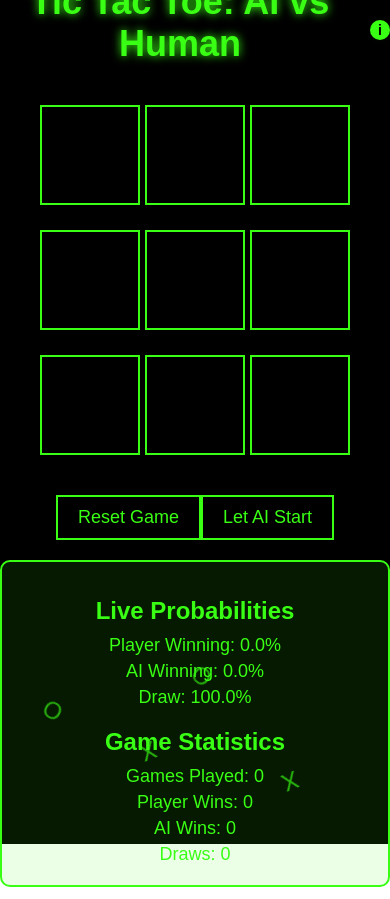
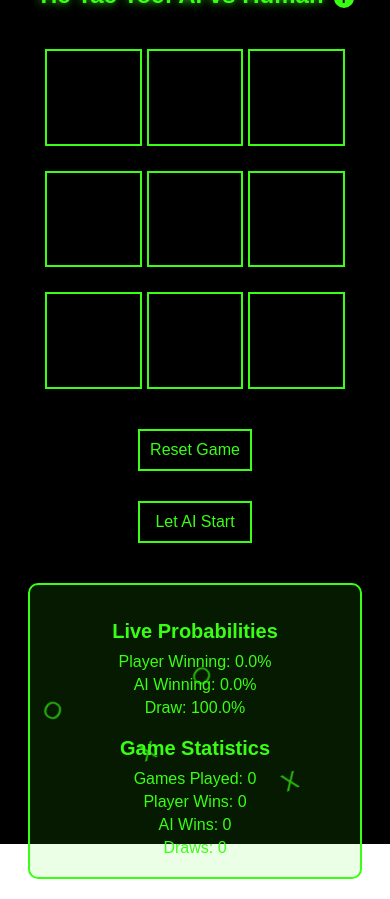
Before and after one commit to Tcby04/Tic-Tac-Toe-AI, a React (Create React App) app: page / in a window 390 px wide. Built offline with nearby package versions, Linux system fonts and the light colour scheme.

Commit message:
Update mobile UI for better responsiveness and user experience
- Improved layout and styling for mobile devices
- Adjusted font sizes and button dimensions
- Enhanced touch interactions and hover effects
- Ensured consistent appearance across different screen sizes

```diff
--- a/src/components/Game.tsx
+++ b/src/components/Game.tsx
@@ -156,18 +156,22 @@ const Game: React.FC = () => {
   const winner = checkWinner(board);
 
   return (
-    <div>
-      <h1>
+    <div className="game-container">
+      <h1 className="game-title">
         Tic Tac Toe: AI vs Human
         <InfoTooltip />
       </h1>
       <Board board={board} onMove={handleMove} />
+      <div className="game-status">
         {winner && <p>{winner === aiSymbol ? 'AI wins!' : 'You win!'}</p>}
         {!winner && board.every(cell => cell) && <p>It's a draw!</p>}
+      </div>
+      <div className="game-controls">
         <button onClick={resetGame}>Reset Game</button>
         <button onClick={toggleStartingPlayer}>
           {humanStarts ? "Let AI Start" : "Let Human Start"}
         </button>
+      </div>
       <div className="stats">
         <h2>Live Probabilities</h2>
         <p>Player Winning: {stats.player.toFixed(1)}%</p>
--- a/src/index.css
+++ b/src/index.css
@@ -1,4 +1,3 @@
-
 body, html {
   margin: 0;
   padding: 0;
@@ -28,19 +27,52 @@ body, html {
   margin: 0 auto;
 }
 
+.game-container {
+  display: flex;
+  flex-direction: column;
+  align-items: center;
+  padding: 20px;
+  max-width: 100%;
+  box-sizing: border-box;
+}
+
+.game-title {
+  font-size: 24px;
+  margin-bottom: 20px;
+  text-align: center;
+}
+
+.game-status {
+  margin: 10px 0;
+  font-size: 18px;
+  text-align: center;
+}
+
+.game-controls {
+  display: flex;
+  flex-direction: column;
+  gap: 10px;
+  margin-bottom: 20px;
+}
+
+.game-controls button {
+  width: 100%;
+  padding: 10px;
+  font-size: 16px;
+}
+
 .board {
   display: grid;
-  grid-template-columns: repeat(3, 100px);
-  grid-gap: 5px;
-  margin: 20px auto;
-  justify-content: center;
+  grid-template-columns: repeat(3, 1fr);
+  gap: 5px;
+  margin: 0 auto;
+  max-width: 300px;
+  width: 100%;
 }
 
 .cell {
-  width: 100px;
-  height: 100px;
-  font-size: 48px;
-  font-weight: bold;
+  aspect-ratio: 1 / 1;
+  font-size: 36px;
   cursor: pointer;
   background-color: transparent;
   border: 2px solid #39ff14;
@@ -86,9 +118,9 @@ p {
   margin-top: 20px;
 }
 
-/* Add this to the existing styles */
-
 .stats {
+  width: 100%;
+  max-width: 300px;
   margin-top: 20px;
   padding: 15px;
   border: 2px solid #39ff14;
@@ -97,11 +129,39 @@ p {
 }
 
 .stats h2 {
-  font-size: 24px;
+  font-size: 20px;
+  margin-top: 20px;
   margin-bottom: 10px;
 }
 
 .stats p {
-  font-size: 18px;
+  font-size: 16px;
   margin: 5px 0;
 }
+
+@media (min-width: 768px) {
+  .game-title {
+    font-size: 36px;
+  }
+
+  .game-controls {
+    flex-direction: row;
+    justify-content: center;
+  }
+
+  .game-controls button {
+    width: auto;
+  }
+
+  .board {
+    max-width: 400px;
+  }
+
+  .cell {
+    font-size: 48px;
+  }
+
+  .stats {
+    max-width: 400px;
+  }
+}
```
Lines whose indentation alone changed are shown as unchanged.
